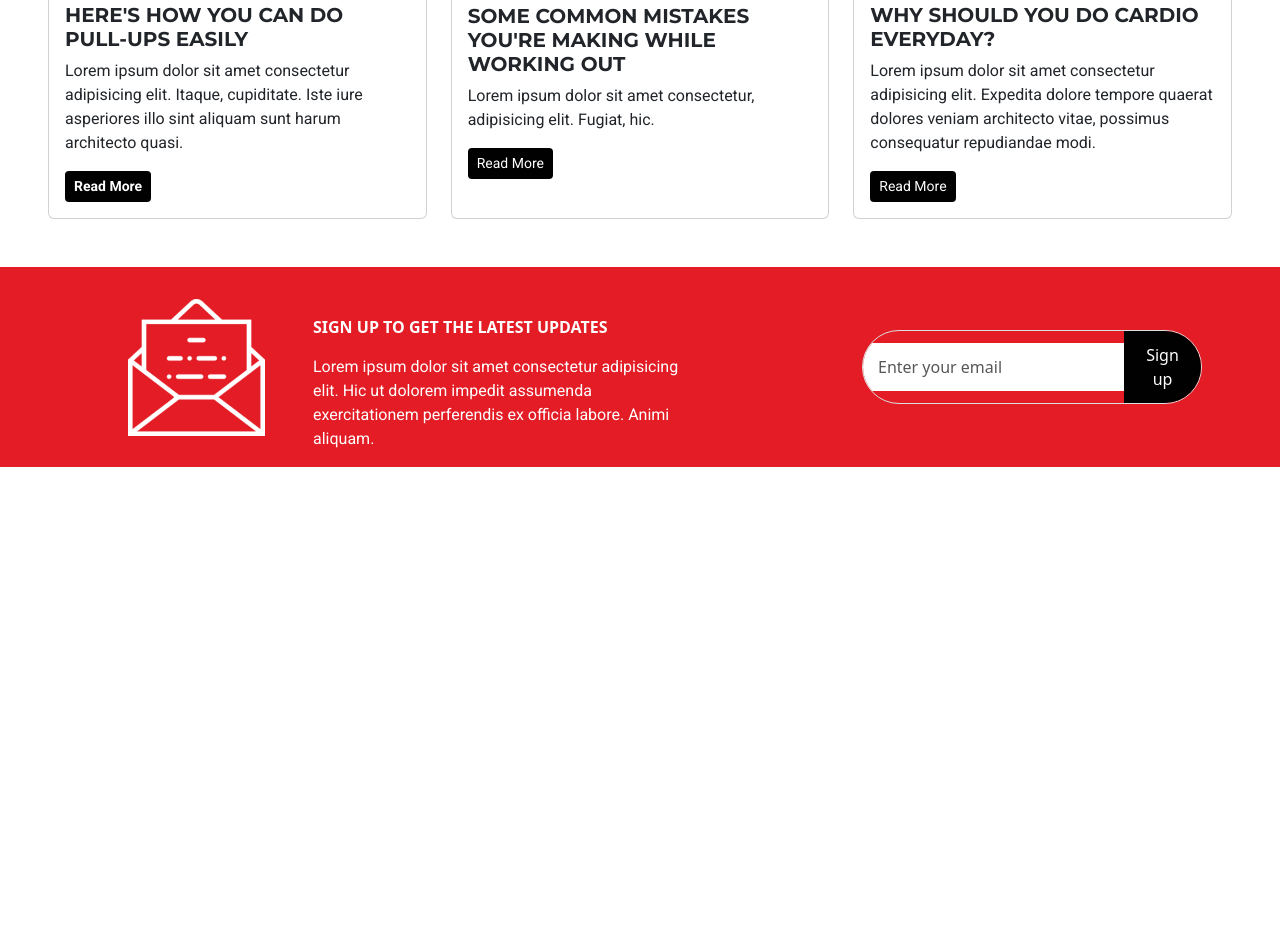
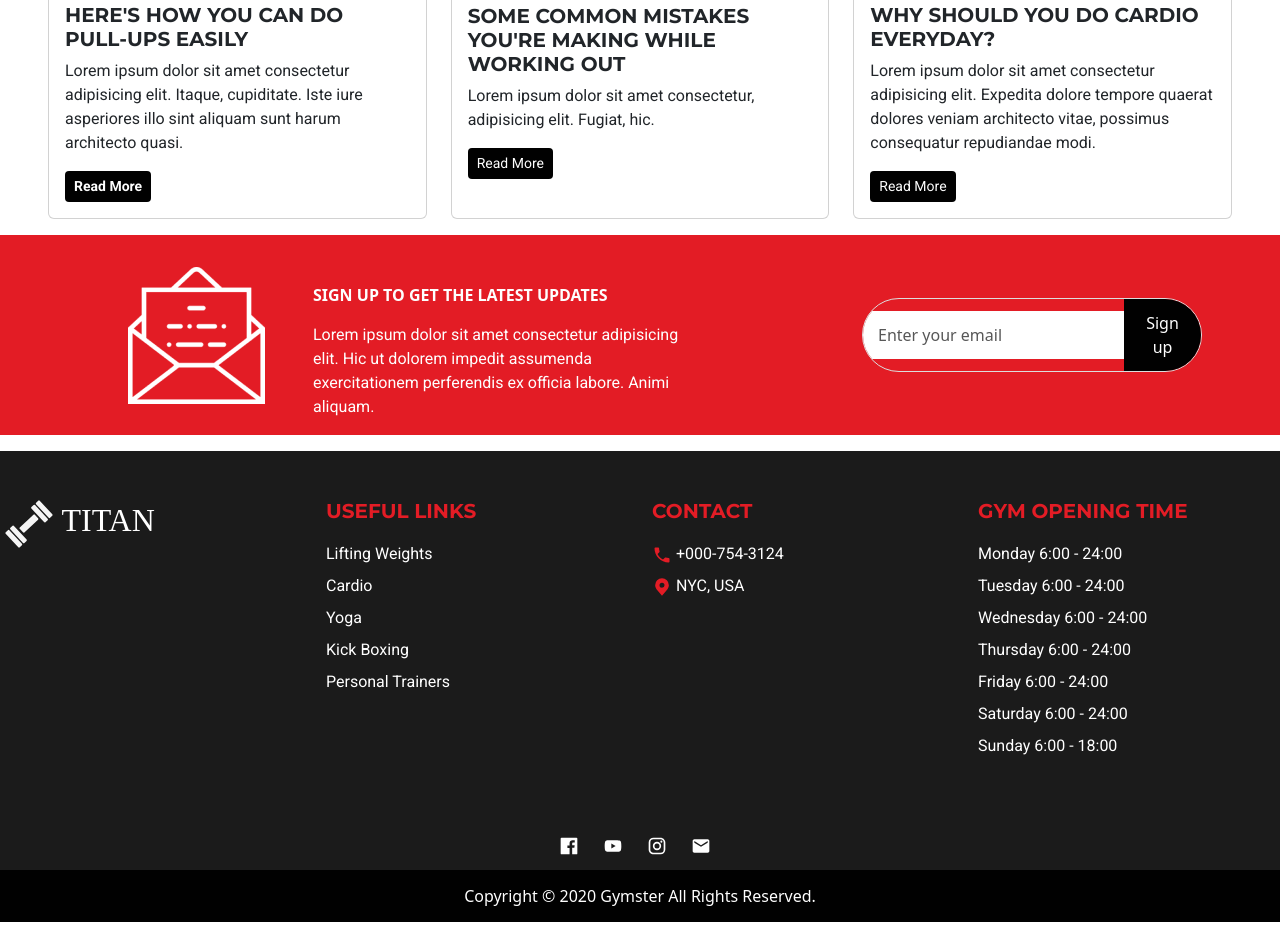
Before and after one commit to anushree2002s/practice-fitness, a plain HTML site: page index.html in a window 1280 px wide. Shown: the part 5133-6063 px from the top of the page. Before the commit the page ends 5648 px from the top, so only its background shows below. Drawn offline with nearby package versions, Linux system fonts and the light colour scheme; a web font is replaced by a local one.

Commit message:
finished footer

```diff
--- a/index.html
+++ b/index.html
@@ -605,7 +605,7 @@
     </div>
 
     <!-- contact us -->
-    <div class="contact-container px-5 my-5" id="contact">
+    <div class="contact-container px-5 my-3 py-5" id="contact">
       <div class="contact-icon">
         <img src="images/envelope.png">
       </div>
@@ -626,6 +626,84 @@
     </div>
 
     <!-- footer -->
+    <footer class="pt-5">
+      <div class="footer-container">
+        <div class="row">
+          <!-- logo column -->
+          <div class="col-md-3 mb-4 px-3">
+            <h4 class="text-white font-weight-bold">
+              <svg class="icon" width="50" height="50">
+                <use xlink:href="#gray-logo"></use>
+              </svg>
+               TITAN
+            </h4>
+          </div>
 
+          <!-- link column -->
+          <div class="col-md-3 mb-4">
+            <h5 class="footer-title text-uppercase">Useful links</h5>
+            <ul class="footer-links">
+              <li>Lifting Weights</li>
+              <li>Cardio</li>
+              <li>Yoga</li>
+              <li>Kick Boxing</li>
+              <li>Personal Trainers</li>
+            </ul>
+          </div>
+
+          <!-- contact -->
+          <div class="col-md-3 mb-4">
+            <h5 class="footer-title">CONTACT</h5>
+            <ul class="footer-contact">
+              <li>
+                <svg class="icon" width="20" height="20">
+                  <use xlink:href="#phone"></use>
+                </svg> +000-754-3124
+              </li>
+              <li>
+                <svg class="icon" width="20" height="20">
+                  <use xlink:href="#location"></use>
+                </svg> NYC, USA
+              </li>
+            </ul>
+          </div>
+
+          <!-- schedule -->
+          <div class="col-md-3 mb-4">
+            <h5 class="footer-title">GYM OPENING TIME</h5>
+            <ul class="footer-hours">
+              <li>Monday 6:00 - 24:00</li>
+              <li>Tuesday 6:00 - 24:00</li>
+              <li>Wednesday 6:00 - 24:00</li>
+              <li>Thursday 6:00 - 24:00</li>
+              <li>Friday 6:00 - 24:00</li>
+              <li>Saturday 6:00 - 24:00</li>
+              <li>Sunday 6:00 - 18:00</li>
+            </ul>
+          </div>
+        </div>
+
+        <!-- soc med -->
+        <div class="text-center footer-social mt-4">
+          <a href="#"><svg class="icon" width="20" height="20">
+            <use xlink:href="#facebook"></use>
+          </svg></a>
+          <a href="#"> <a href="#"><svg class="icon" width="20" height="20">
+            <use xlink:href="#youtube"></use>
+          </svg></a></a>
+          <a href="#"> <a href="#"><svg class="icon" width="20" height="20">
+            <use xlink:href="#instagram"></use>
+          </svg></a></a>
+          <a href="#"> <a href="#"><svg class="icon" width="20" height="20">
+            <use xlink:href="#mail"></use>
+          </svg></a></a>
+        </div>
+      </div>
+
+      <!-- copyright -->
+      <div class="copyright my-2">
+        Copyright © 2020 Gymster All Rights Reserved.
+      </div>
+    </footer>
   </body>
 </html>
--- a/style.css
+++ b/style.css
@@ -40,6 +40,9 @@ body {
     background-color: #fefefe;
     height: 10vh;
     border-radius: 10px;
+    display: flex;
+    justify-content: space-between;
+    align-items: center;
 }
 
 .logo {
@@ -530,3 +533,49 @@ ul .checklist li {
         border-bottom: 1px solid #ddd;
     }
 }
+
+/* footer */
+footer {
+    background-color: #1b1b1b;
+    color: #fff;
+    font-size: 1rem;
+    line-height: 2;
+}
+
+.footer-container h4 {
+    font-family: var(--logo-font);
+    font-size: 2rem;
+    font-weight: 500;
+}
+
+.footer-title {
+    font-weight: bold;
+    margin-bottom: 15px;
+    color: var(--primary-color);
+    font-family: var(--heading-font);
+}
+
+.footer-links,
+.footer-contact,
+.footer-hours {
+    list-style: none;
+    padding: 0;
+    font-family: var(--body-font);
+}
+
+/* social media */
+.footer-social a {
+    color: white;
+    font-size: 18px;
+    margin-right: 10px;
+    transition: color 0.3s ease;
+}
+
+.copyright {
+    background-color: var(--secondary-color);
+    color: var(--secondary-font);
+    padding: 10px 0;
+    text-align: center;
+    font-size: 1rem;
+    width: 100%;
+}
```
